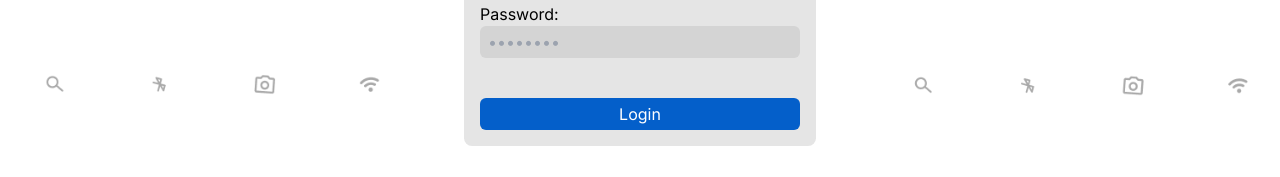
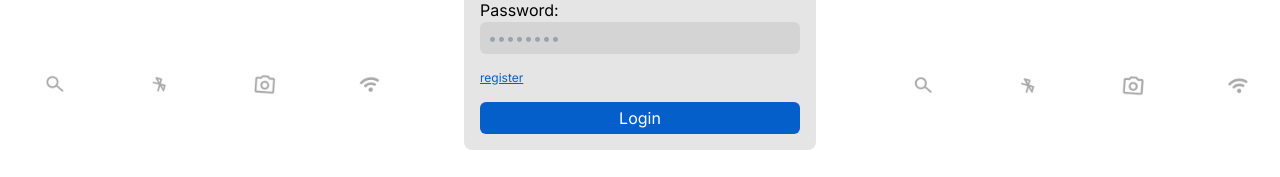
Before and after one commit to brayancastillejo/electrotech, a React (Vite) app: page /login in a window 1280 px wide. Shown: the part 370-547 px from the top of the page. Built offline with nearby package versions, Linux system fonts and the light colour scheme; no server answers.

Commit message:
Feat: Add Link to Login/Form

```diff
--- a/src/components/Login.tsx
+++ b/src/components/Login.tsx
@@ -4,6 +4,7 @@ import { useState } from "react";
 import { loginDTO } from "../interfaces/loginDTO";
 import { useNavigate } from "react-router-dom";
 import { getRole } from "../utils/auth";
+import { Link } from "react-router-dom";
 
 export default function Login() {
   // router-dom
@@ -89,6 +90,9 @@ export default function Login() {
           onChange={(e) => setPassword(e.target.value)}
         />
       </div>
+      <Link to="/register" className="text-xs text-primary underline">
+        register
+      </Link>
 
       {error && (
         <div>
@@ -98,7 +102,7 @@ export default function Login() {
 
       <button
         type="submit"
-        className="mt-6 w-64 rounded-md bg-primary px-2 py-1 text-white md:w-80"
+        className="w-64 rounded-md bg-primary px-2 py-1 text-white md:w-80"
       >
         Login
       </button>
--- a/src/components/Register.tsx
+++ b/src/components/Register.tsx
@@ -3,6 +3,7 @@ import { useForm } from "react-hook-form";
 import { useNavigate } from "react-router-dom";
 import { registerDTO } from "../interfaces/registerDTO";
 import { signup } from "../api/auth";
+import { Link } from "react-router-dom";
 
 export default function Register() {
   // router-dom
@@ -112,6 +113,9 @@ export default function Register() {
           {...register("confirmpassword", { required: true })}
         />
       </div>
+      <Link to="/login" className="text-xs text-primary underline">
+        Login
+      </Link>
 
       {errors.password && typeof errors.password.message === "string" && (
         <span className="text-center text-sm text-red-500">
@@ -127,7 +131,7 @@ export default function Register() {
 
       <button
         type="submit"
-        className="mt-6 w-64 rounded-md bg-primary px-2 py-1 text-white md:w-80"
+        className="w-64 rounded-md bg-primary px-2 py-1 text-white md:w-80"
       >
         Register
       </button>
```
